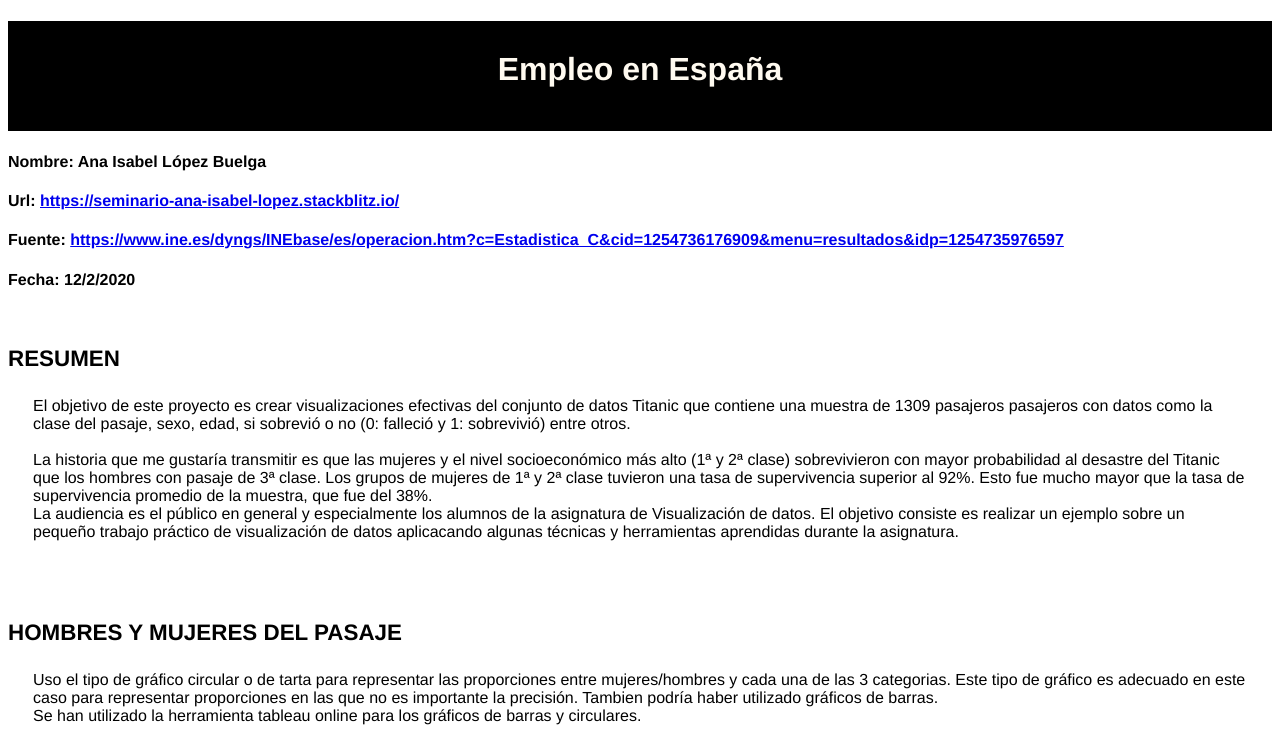
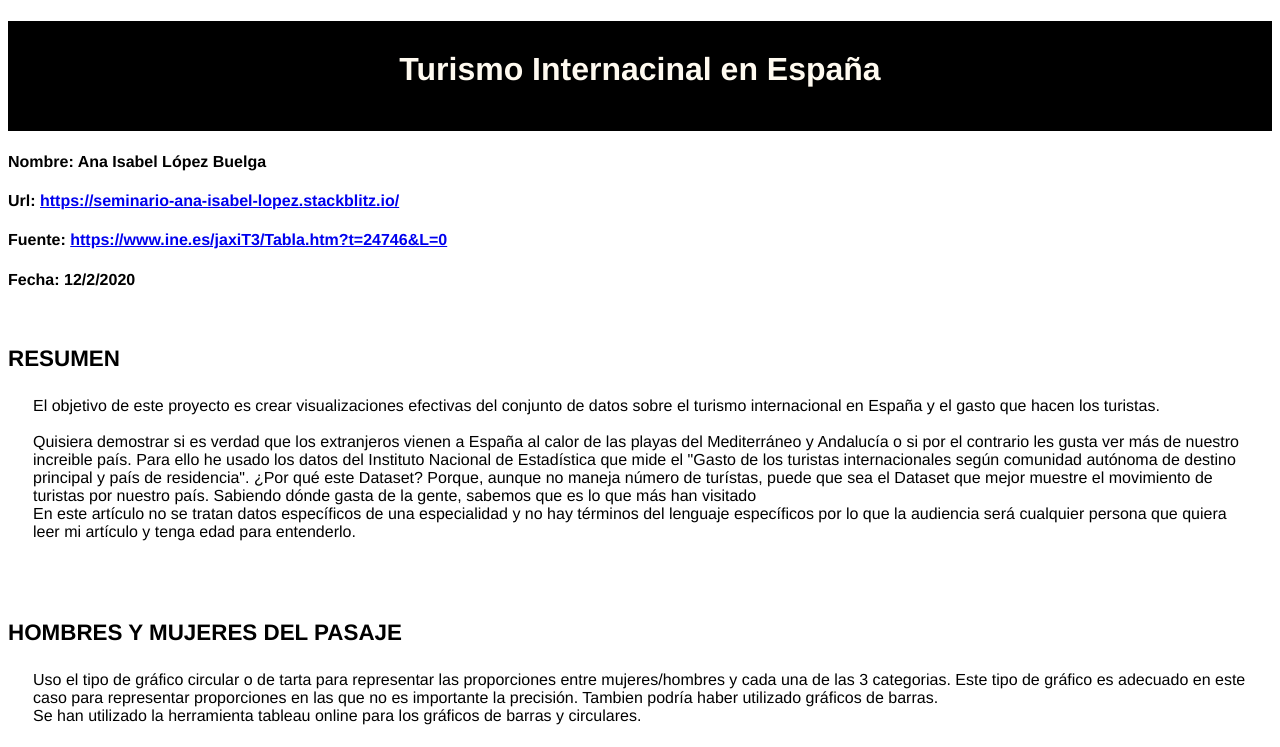
Before and after one commit to ailb1990/seminario-ana-isabel-lopez, a website: page index.html in a window 1280 px wide. Shown: the top 747 px of the page. Drawn offline with nearby package versions, Linux system fonts and the light colour scheme; grey boxes are pictures that could not be loaded.

Commit message:
1 file modified

```diff
--- a/index.html
+++ b/index.html
@@ -4,7 +4,7 @@
 <head>
     <meta charset="utf-8">
     <meta name="author" content="Jude moon">
-    <title>Visualización de datos de empleo por Comunidad Autónoma en España</title>
+    <title>Visualización de datos de turismo internacional en España</title>
 
     <!-- load d3 and dimple libraries -->
     <script src="http://d3js.org/d3.v4.min.js"></script>
@@ -46,10 +46,10 @@
 </head>
 
 <body>
-    <h1 class="main-title">Empleo en España </h1>
+    <h1 class="main-title">Turismo Internacinal en España</h1>
     <h4 class="main-autor">Nombre: Ana Isabel López Buelga</h3>
     <h4 class="main-url">Url: <a href="https://seminario-ana-isabel-lopez.stackblitz.io/">https://seminario-ana-isabel-lopez.stackblitz.io/</a></h3>
-    <h4 class="main-fuente">Fuente: <a href="https://www.ine.es/dyngs/INEbase/es/operacion.htm?c=Estadistica_C&cid=1254736176909&menu=resultados&idp=1254735976597">https://www.ine.es/dyngs/INEbase/es/operacion.htm?c=Estadistica_C&cid=1254736176909&menu=resultados&idp=1254735976597</a></h3>
+    <h4 class="main-fuente">Fuente: <a href="https://www.ine.es/jaxiT3/Tabla.htm?t=24746&L=0">https://www.ine.es/jaxiT3/Tabla.htm?t=24746&L=0</a></h3>
     <h4 class="main-fecha">Fecha: 12/2/2020</h4>
     <br>
     <br>
@@ -58,18 +58,15 @@
     <div class="summary">
         <h2 class="text-title">Resumen</h2>
         <div class="text">
-El objetivo de este proyecto es crear visualizaciones efectivas del conjunto de datos Titanic que contiene una muestra de 1309 pasajeros pasajeros con datos como la clase del pasaje, sexo, edad, si sobrevió o no (0: falleció y 1: sobrevivió) entre otros.
+El objetivo de este proyecto es crear visualizaciones efectivas del conjunto de datos sobre el turismo internacional en España y el gasto que hacen los turistas.
 <br>
 <br>
 
-La historia que me gustaría transmitir es que las mujeres y el nivel socioeconómico más alto (1ª y 2ª clase) sobrevivieron con mayor probabilidad al desastre del Titanic que los hombres con pasaje de 3ª clase. Los grupos de mujeres de 1ª y 2ª clase tuvieron una tasa de supervivencia superior al 92%. Esto fue mucho mayor que la tasa de supervivencia promedio de la muestra, que fue del 38%.
+Quisiera demostrar si es verdad que los extranjeros vienen a España al calor de las playas del Mediterráneo y Andalucía o si por el contrario les gusta ver más de nuestro increible país.
+Para ello he usado los datos del Instituto Nacional de Estadística que mide el "Gasto de los turistas internacionales según comunidad autónoma de destino principal y país de residencia". ¿Por qué este Dataset? Porque, aunque no maneja número de turístas, puede que sea el Dataset que mejor muestre el movimiento de turistas por nuestro país. Sabiendo dónde gasta de la gente, sabemos que es lo que más han visitado
             <div class="metadato  " >
-              La audiencia es el público en general y especialmente los alumnos de la asignatura de Visualización de datos. El objetivo consiste es realizar un ejemplo sobre un pequeño trabajo práctico de visualización de datos aplicacando algunas técnicas y herramientas aprendidas durante la asignatura.
-
-
+              En este artículo no se tratan datos específicos de una especialidad y no hay términos del lenguaje específicos por lo que la audiencia será cualquier persona que quiera leer mi artículo y tenga edad para entenderlo.
             </div>
-
-
             </br>
             </br>
             </br>
```
